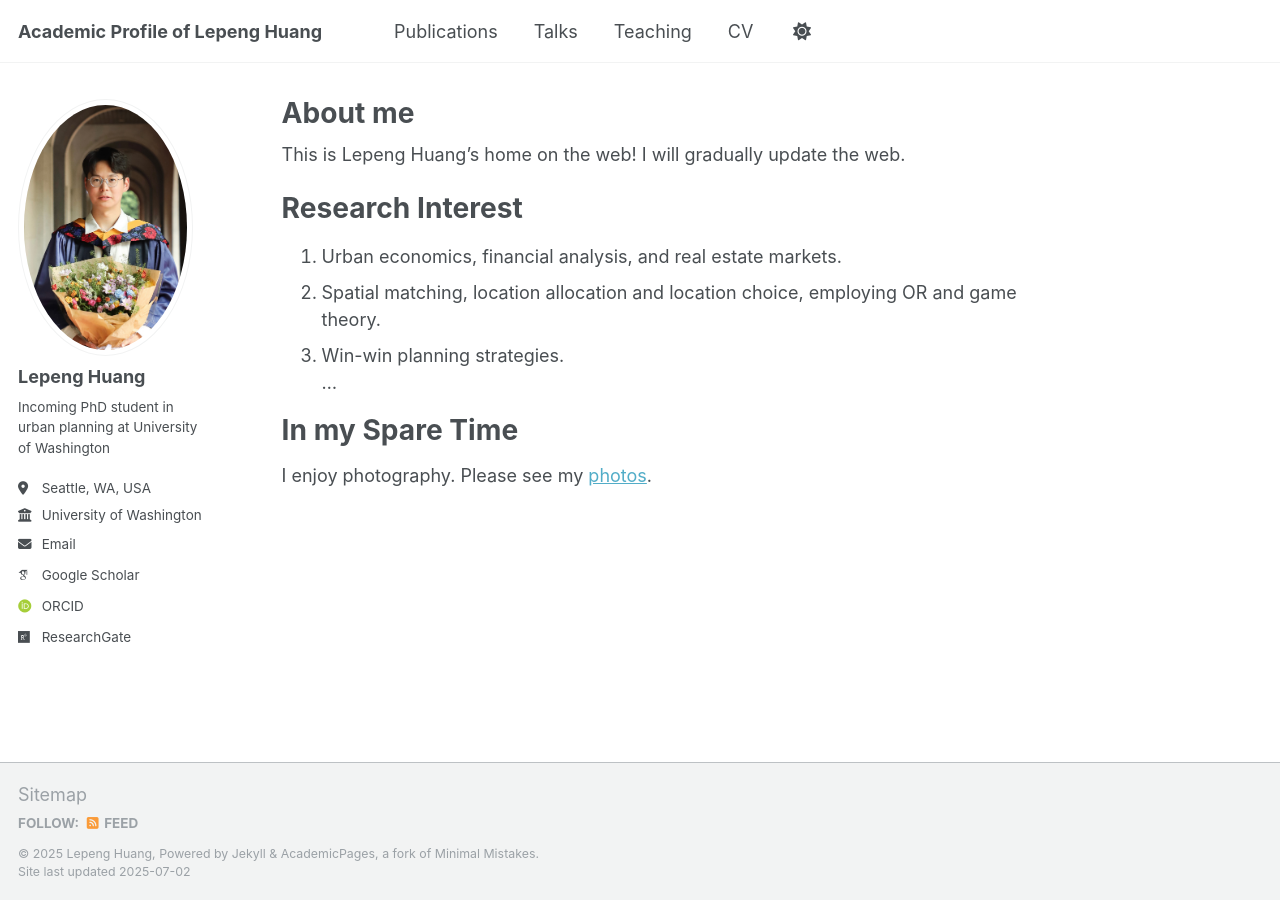
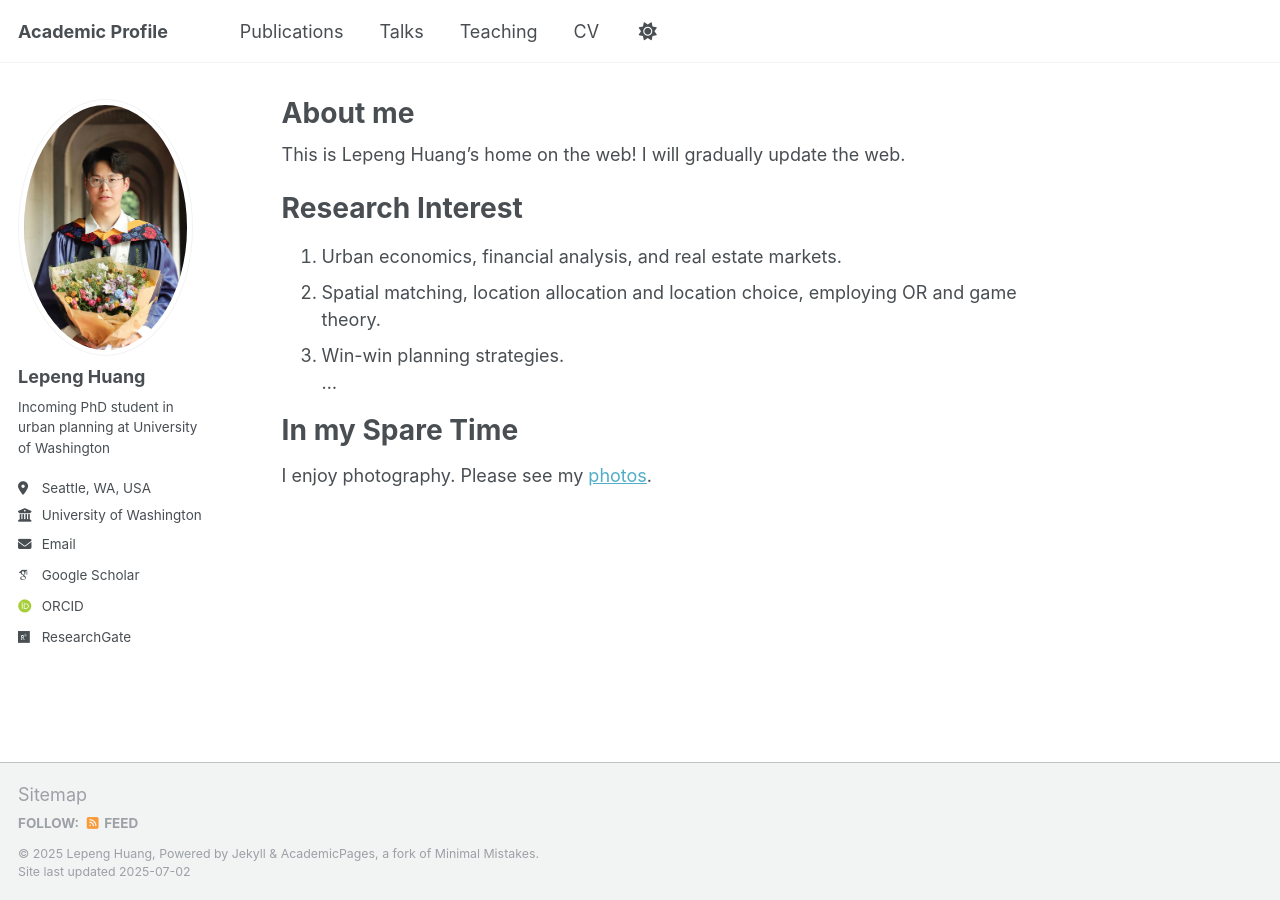
Before and after one commit to lepenghuang/lepenghuang.github.io, a Jekyll site: the page built from _pages/about.md, in a window 1280 px wide. Built offline with Jekyll 4.4.1, drawn with Linux system fonts in a browser that asks for light colours; some web fonts are replaced; a script that is not in the unit is left out.

Commit message:
Update _config.yml

```diff
--- a/_config.yml
+++ b/_config.yml
@@ -9,7 +9,7 @@
 # Basic Site Settings
 locale                   : "en-US"
 site_theme               : "Academic Profile"
-title                    : "Academic Profile of Lepeng Huang"
+title                    : "Academic Profile"
 title_separator          : "-"
 name                     : &name "Lepeng Huang"
 description              : &description "PhD student"
```
